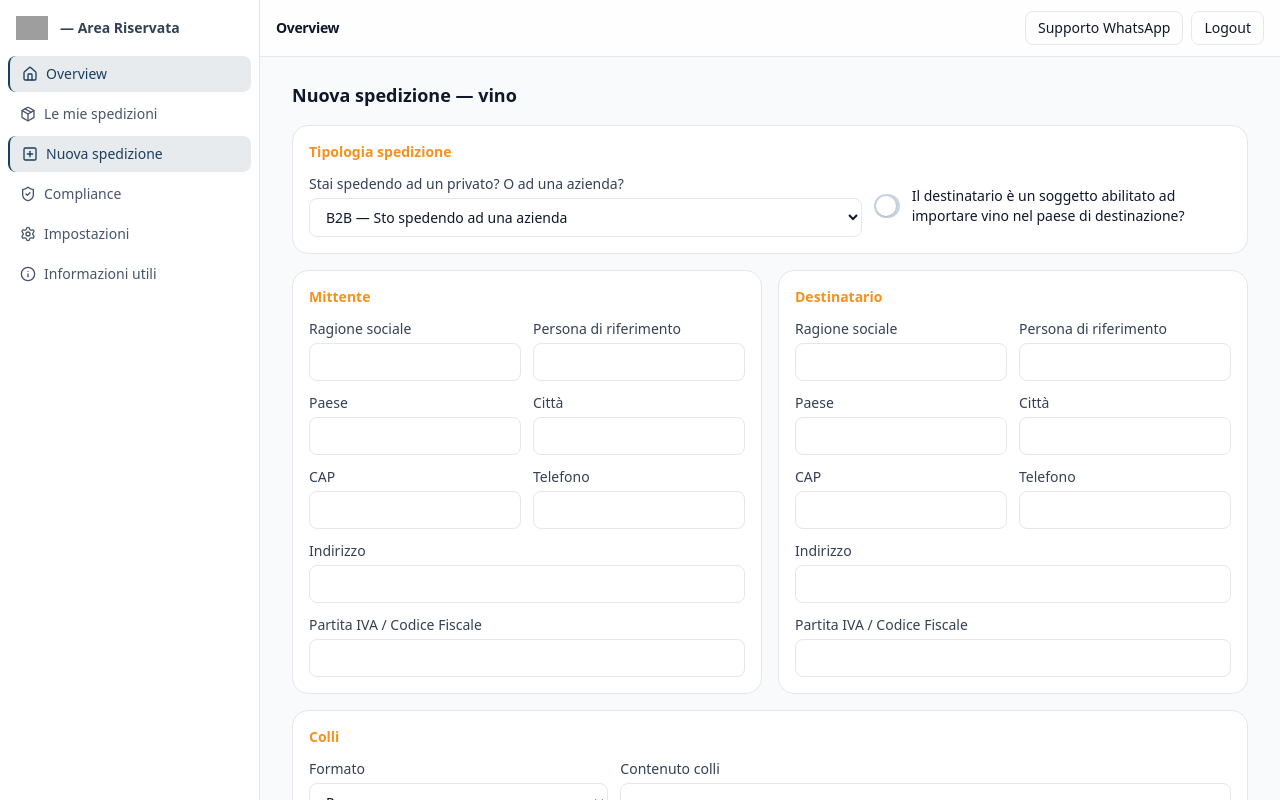
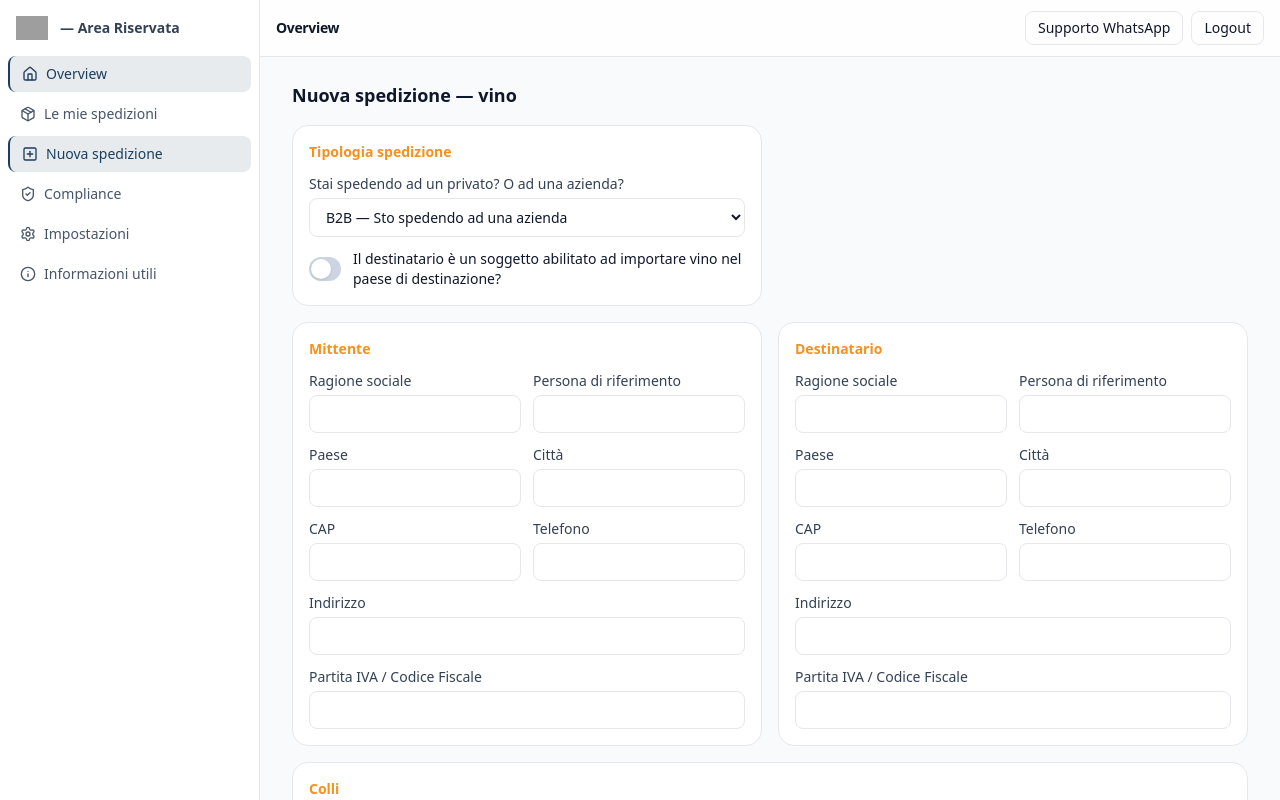
Before and after one commit to SPST-WINE/spst-dashboard, a Next.js app: page /dashboard/nuova/vino in a window 1280 px wide. Shown: the top 800 px of the page. Built offline with nearby package versions, Linux system fonts and the light colour scheme; grey boxes are pictures that could not be loaded.

Commit message:
Update page.tsx

```diff
--- a/app/dashboard/nuova/vino/page.tsx
+++ b/app/dashboard/nuova/vino/page.tsx
@@ -62,12 +62,12 @@ export default function NuovaVinoPage() {
     <div className="space-y-4">
       <h2 className="text-lg font-semibold">Nuova spedizione — vino</h2>
 
-      {/* Tipologia spedizione */}
+      {/* Tipologia spedizione — stessa larghezza delle card mittente/destinatario */}
+      <div className="grid gap-4 md:grid-cols-2">
         <div className="rounded-2xl border bg-white p-4">
           <h3 className="mb-3 text-sm font-semibold text-spst-orange">Tipologia spedizione</h3>
 
-        <div className="flex flex-col gap-3 md:flex-row md:items-center md:justify-between">
-          <div className="w-full md:max-w-xl">
+          <div className="space-y-3">
             <Select
               label="Stai spedendo ad un privato? O ad una azienda?"
               value={tipoSped}
@@ -78,7 +78,6 @@ export default function NuovaVinoPage() {
                 { label: 'Sample — Sto spedendo una campionatura ad una azienda / importatore', value: 'Sample' },
               ]}
             />
-          </div>
 
             <Switch
               checked={destAbilitato}
@@ -86,6 +85,10 @@ export default function NuovaVinoPage() {
               label="Il destinatario è un soggetto abilitato ad importare vino nel paese di destinazione?"
             />
           </div>
+        </div>
+
+        {/* colonna destra vuota per mantenere simmetria su desktop */}
+        <div className="hidden md:block" />
       </div>
 
       <div className="grid gap-4 md:grid-cols-2">
```
Lines whose indentation alone changed are shown as unchanged.
